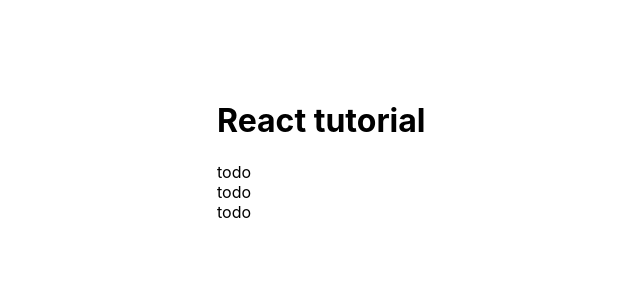
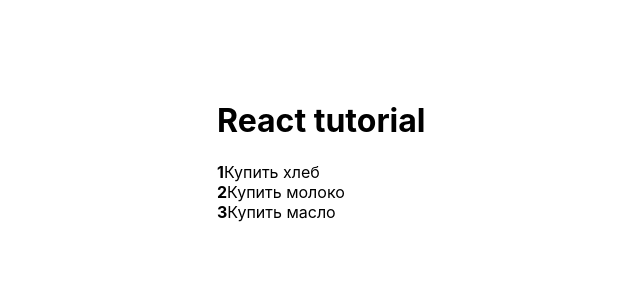
Before and after one commit to m4medbekov/react-todo, a React (Create React App) app: page / in a window 1280 px wide. Shown: the top 300 px of the page, without its empty margins (123-763 px from the left). Built offline with nearby package versions, Linux system fonts and the light colour scheme.

Commit message:
Passing parameters to the component and output by a loop

```diff
--- a/src/App.js
+++ b/src/App.js
@@ -1,11 +1,18 @@
 import TodoList from "./Components/TodoList";
 
 function App() {
+
+  const arrayOfTodoItems = [
+    {id: 1, completed: false, title: 'Купить хлеб'},
+    {id: 2, completed: false, title: 'Купить молоко'},
+    {id: 3, completed: false, title: 'Купить масло'}
+  ]
+
   return (
     <div className="wrapper">
       <h1>React tutorial</h1>
 
-      <TodoList />
+      <TodoList arrayOfTodoItems={arrayOfTodoItems} />
     </div>
   );
 }
--- a/src/Components/TodoItem.js
+++ b/src/Components/TodoItem.js
@@ -1,7 +1,10 @@
 import React from "react";
 
-export default function TodoItem() {
+export default function TodoItem({item, index}) {
     return (
-        <li>todo</li>
+        <li>
+            <strong>{index + 1}</strong>
+            {item.title}
+        </li>
     )
 }
--- a/src/Components/TodoList.js
+++ b/src/Components/TodoList.js
@@ -9,12 +9,12 @@ const styles = {
     }
 }
 
-export default function TodoList() {
+export default function TodoList({arrayOfTodoItems}) {
     return (
         <ul style={styles.ul}>
-            <TodoItem />
-            <TodoItem />
-            <TodoItem />
+            {arrayOfTodoItems.map((item, index) => {
+                return <TodoItem item={item} key={item.id} index={index} />
+            })}
         </ul>
     )
 }
```
